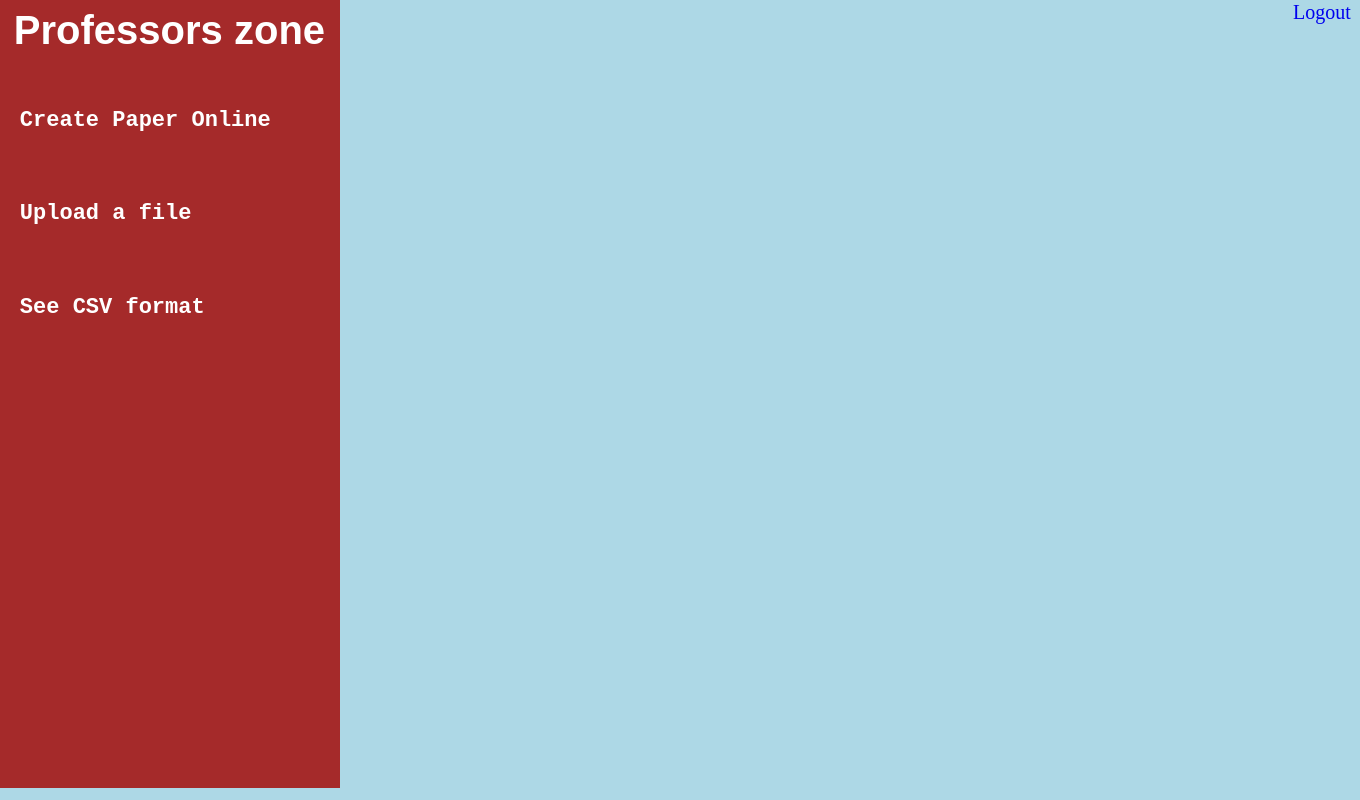
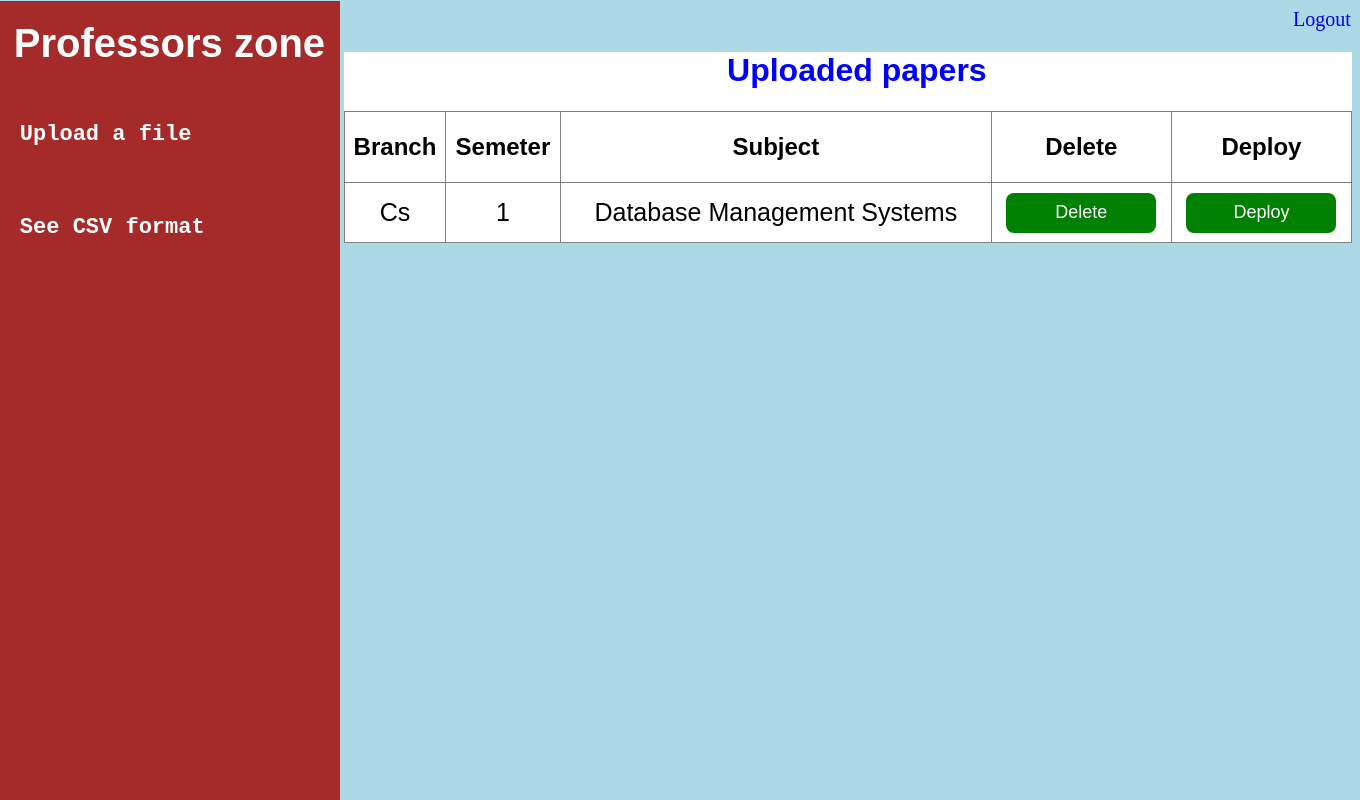
Before and after one commit to SiddhantShah04/ExamPortal, a Flask app: page /Email/1 in a window 1360 px wide. Run offline with Flask 2, Linux system fonts and the light colour scheme; the visitor is signed in with stand-in values (Sample User, id 1); data comes from the database, SQL or seed files in the repository; data that the repository does not hold is empty.

Commit message:
Every thing is workig fine deleted all csv files opening methods now its working fine in db

```diff
--- a/application.py
+++ b/application.py
@@ -3,13 +3,12 @@ import sqlite3 as db
 import os
 import csv
 
+
 app = Flask(__name__)
 app.secret_key = "E"
 
-
 app.jinja_env.auto_reload = True
 app.config['TEMPLATES_AUTO_RELOAD'] = True
-
 app.config['SEND_FILE_MAX_AGE_DEFAULT'] = 0
 
 @app.route("/")
@@ -31,6 +30,7 @@ def Registration():
     else:
         return render_template("index.html")
 
+
 @app.route("/ProfessorZone",methods=["POST","GET"])
 def ProfessorZone():
     if(request.method == "POST"):
@@ -50,59 +50,28 @@ def ProfessorZone():
     else:
         return render_template("Professors.html")
 
-
 @app.route('/Email/<string:Email>',methods=["POST","GET"])
 def Email(Email):
     if('Email' in session):
+        con = db.connect('Exam.db')
+        cur = con.cursor()
         try:
-            con = db.connect(f'{Email}.db')
-            cur = con.cursor()
-            row = cur.execute('select * from Exam')
-            E = row.fetchall()
+            rows = cur.execute("select Branch,Sem,SubjectName  from Exam")
+            E = rows.fetchall()
         except:
-            return render_template("Professors.html",Email=Email)
+            E=""
+
         return render_template("Professors.html",Email=Email,E=E)
     else:
         return render_template("index.html")
 
-
-
 @app.route("/<string:Email>/Create_Question",methods=["POST","GET"])
 def Create_Question(Email):
     if('Email' in session):
-        return render_template("Paper.html",Email=Email)
+        return render_template("question.html",Email=Email)
     else:
         return render_template("index.html")
 
-@app.route("/<string:Email>/Create_Paper",methods=["POST","GET"])
-def Create_Paper(Email):
-    if('Email' in  session):
-        if(request.method == "POST"):
-            Branch = request.form.get("Branch")
-            Sem = request.form.get("Sem")
-            NumberOfQuestion = int(request.form.get("NumberOfQuestions"))
-            Marks = request.form.get("Marks")
-            SubjectName  = request.form.get("SubjectName")
-            QuestionPaperCode = request.form.get("QuestionPaperCode")
-            try:
-                con2 = db.connect(f'{Email}.db')
-                cur2 = con2.cursor()
-                cur2.execute('create table Paper (Branch char(2),sem int(2),NumberofQuestion int(4),Marks int(5),SubjectName varchar(100),QuestionPaperCode int(6),primary key(QuestionPaperCode))')
-            except:
-                rows = cur2.execute('select QuestionPaperCode from Paper')
-                for row in (rows.fetchall()):
-                    if(row == QuestionPaperCode):
-                        return("<h4>Question Paper Code already taken</h4>")
-            try:
-                cur2.execute('insert into Paper values(?,?,?,?,?,?)',(Branch,Sem,NumberOfQuestion,Marks,SubjectName,QuestionPaperCode))
-            except:
-                return("<h2>Question Paper Code is already taken by you</h2>")
-            con2.commit()
-            return render_template("Paper.html",Email=Email,Branch=Branch,Sem=Sem,NumberOfQuestion=NumberOfQuestion,Marks=Marks,QuestionPaperCode=QuestionPaperCode,SubjectName=SubjectName)
-        else:
-            redirect(url_for("index.html"))
-    else:
-        return render_template("index.html")
 
 @app.route("/logout")
 def logout():
@@ -114,16 +83,35 @@ def logout():
 
 @app.route("/<string:Email>/uploader",methods=["POST","GET"])
 def uploader(Email):
-    if request.method == 'POST':
-
+    if('Email' in session):
         f = request.files['file']
         f.save(os.path.join('UploadFiles',f.filename))
+        Branch = request.form.get("Branch")
+        Sem = request.form.get("Sem")
+        #Subject = (request.form.get("Subject").replace(" ",""))
+        Subject = (request.form.get("Subject"))
+        con2 = db.connect('Exam.db')
+        cur2 = con2.cursor()
+        try:
+            cur2.execute('create table Exam(Branch char(2),sem int(2),SubjectName varchar(100),FileName varchar(100))')
+        except:
+            print()
+        cur2.execute('insert into Exam values(?,?,?,?)',(Branch,Sem,Subject,f.filename))
+        con2.commit()
+        return redirect(url_for('Email',Email=Email))
+    else:
+        return render_template("index.html")
 
+"""
+@app.route("/<string:Email>/uploader",methods=["POST","GET"])
+def upload(Email):
+    if request.method == 'POST':
+        f = request.files['file']
+        f.save(os.path.join('UploadFiles',f.filename))
         with open(f'UploadFiles/{f.filename}', 'r') as csvfile:
             # creating a csv reader object
             csvreader = csv.reader(csvfile)
             row0 = next(csvreader)
-
             con2 = db.connect(f'{Email}.db')
             cur2 = con2.cursor()
             try:
@@ -138,12 +126,20 @@ def uploader(Email):
                 os.mkdir(path)
                 path2 = os.path.join(path,row0[2])
                 path3 = os.mkdir(path2)
-
                 #saving the subjects,semester and branch for future use or for retrive the information on professor page in .db file
             except:
                 print()
-            f.save(os.path.join('Branch/Semester/Subject', f.filename))
+            path4=os.path.join(row0[0],row0[1],row0[2])
+            f.save(os.path.join(path4, f.filename))
         os.remove(f'UploadFiles/{f.filename}')
         return redirect(url_for('Email',Email=Email))
     else:
         return("Filed upload failed")
+
+@app.route('/<string:Email>/<string:r>/delete',methods=["POST","GET"])
+#@app.route('/Email/<string:Email>',methods=["POST","GET"])
+def delete(Email,r):
+
+    return redirect(url_for('Email',Email=Email))
+
+"""
--- a/templates/Professors.html
+++ b/templates/Professors.html
@@ -4,21 +4,12 @@
          <meta name="viewport" content="width = device-width , initial-scale=1.0">
         <title>Professors Page</title>
         <script>
-        function upload(){
-            let up = document.getElementById("upload");
-                up.style.display="block";
-            let onlinePaper = document.getElementById("onlinePaper");
-            onlinePaper.style.display = "none";
-
-            let Exams = document.getElementById("Exams")
-            Exams.style.display = "none";
-        }
 
         </script>
     <style>
         .Professors{
             position:fixed;
-            margin-top:-1.5%;
+            margin-top:-2.2%;
             margin-left:-0.6%;
             float:top;
             font-size:40px;
@@ -41,11 +32,11 @@
             text-decoration:underline;
         }
         .logout>a{
-            position:absolute;
+            position:relative;
             margin-left:34cm;
             text-decoration:none;
             font-size:20px;
-            margin-top:-1.5%;
+            margin-top:-1%;
         }
         .logout>a:hover{
             text-decoration:underline;
@@ -55,7 +46,6 @@
             position:absolute;
             margin-top:10%;
             margin-left:45%;
-
         }
         .submit{
              border-radius:8px;
@@ -69,67 +59,68 @@
             background-color:green;
             margin-top:13%;
         }
-        .fieldset{
+
+        .div{
+                position: relative;
+                background-color:white;
+                margin-top:1.5%;
+                margin-left:25%;
+
+                border-color: blue;
+            }
+            .div>table{
                 position:relative;
-                margin-top:2%;
-                margin-left:28%;
-                font-family: 'Courier New', Courier, monospace;
-                font-size: 25px;
-                font-weight:bold;
-                color:blue;
+                margin-top:1%;
+                width:100%;
+                height:45%;
+
+                font-family: sans-serif;
             }
-            .fieldset>button{
+            .button{
                 position:relative;
                 border-radius:8px;
-                width:100px;
-                height:30px;
-                font-size:14px;
+                margin-top:5%;
+                margin-bottom:5%;
                 border:0px;
+                width:150px;
+                height:40px;
+                font-size:18px;
                 text-align:center;
-                margin-left:40%;
                 color:white;
                 background-color:green;
-                margin-top:2%;
-                }
+
+    }
     </style>
     </head>
     <body style= "background:lightblue;">
-         <header class="logout" ><a href="/logout" style="padding-top:1%;">Logout</a></header>
+         <header class="logout" ><a href="/logout" style="padding-top:0.5%;">Logout</a></header>
         <div class="Professors">
             <span style="position:relative;top:20px;left:14px;"><b>Professors zone</b></span>
-                <h6><a href="/{{Email}}/Create_Question" >Create Paper Online</a></h6>
-
-                <h6><a  onclick="upload()" style="cursor:pointer;">Upload a file</a></h6>
+                <h6><a  href="/{{Email}}/Create_Question" style="cursor:pointer;">Upload a file</a></h6>
                 <h6><a  href="/static/CsvFormat.png" style="cursor:pointer;">See CSV format</a></h6>
         </div>
-
-        <div id="Exams">
-        {% for r in E%}
-            <fieldset class="fieldset">
-                <legend>Paper {{loop.index}}</legend>
-                <span style="word-spacing: 250px;">
-                    {% for row in r %}
-                        {{row}}
-                    {%- endfor -%}
-                </span>
-                <br>
-                <br>
-                <button type="submit">Delete paper</button>
-            </fieldset>
-            <br>
-        {%- endfor -%}
+            <div class="div" id="div">
+            <h1 style="margin-left:38%;color:blue;font-family: sans-serif;"> Uploaded papers</h1>
+            <table border="1" style="border-collapse: collapse;">
+                    <th><h2>Branch</h2></th>
+                    <th><h2>Semeter</h2></th>
+                    <th><h2>Subject</h2></th>
+                    <th><h2>Delete</h2></th>
+                    <th><h2>Deploy</h2></th></span>
+                {% for r in E %}
+                <tr align="center" style="font-size: 25px;">
+                    <td>{{r[0]}}</td>
+                    <td>{{r[1]}}</td>
+                    <td>{{r[2]}}</td>
+                    <td><button type="submit" class="button">Delete</button></td>
+                    <td><button type="submit" class="button">Deploy</button></td>
+                </tr>
+                {% endfor %}
+            </table>
         </div>
-         <div style="display:none;" id="upload" class="upload">
-            <form  method = "POST" action = "/{{Email}}/uploader"  enctype = "multipart/form-data" >
-                <input type = "file" name = "file">
-                <input type = "submit" class="submit">
-            </form>
-        </div>
-
 
         <div id="onlinePaper">
             {% block p %} {% endblock %}
         </div>
-
     </body>
 </html>
```
Also changed, not shown: .~c9_invoke_rZr9M7.py (deleted, +0 -134 lines), templates/Paper.html (deleted, +0 -109 lines), templates/question.html (+18 -17 lines), Branch/Semester/Subject/check.csv (deleted), Exam.db (added), aa.db (deleted), sidd.db (deleted).
